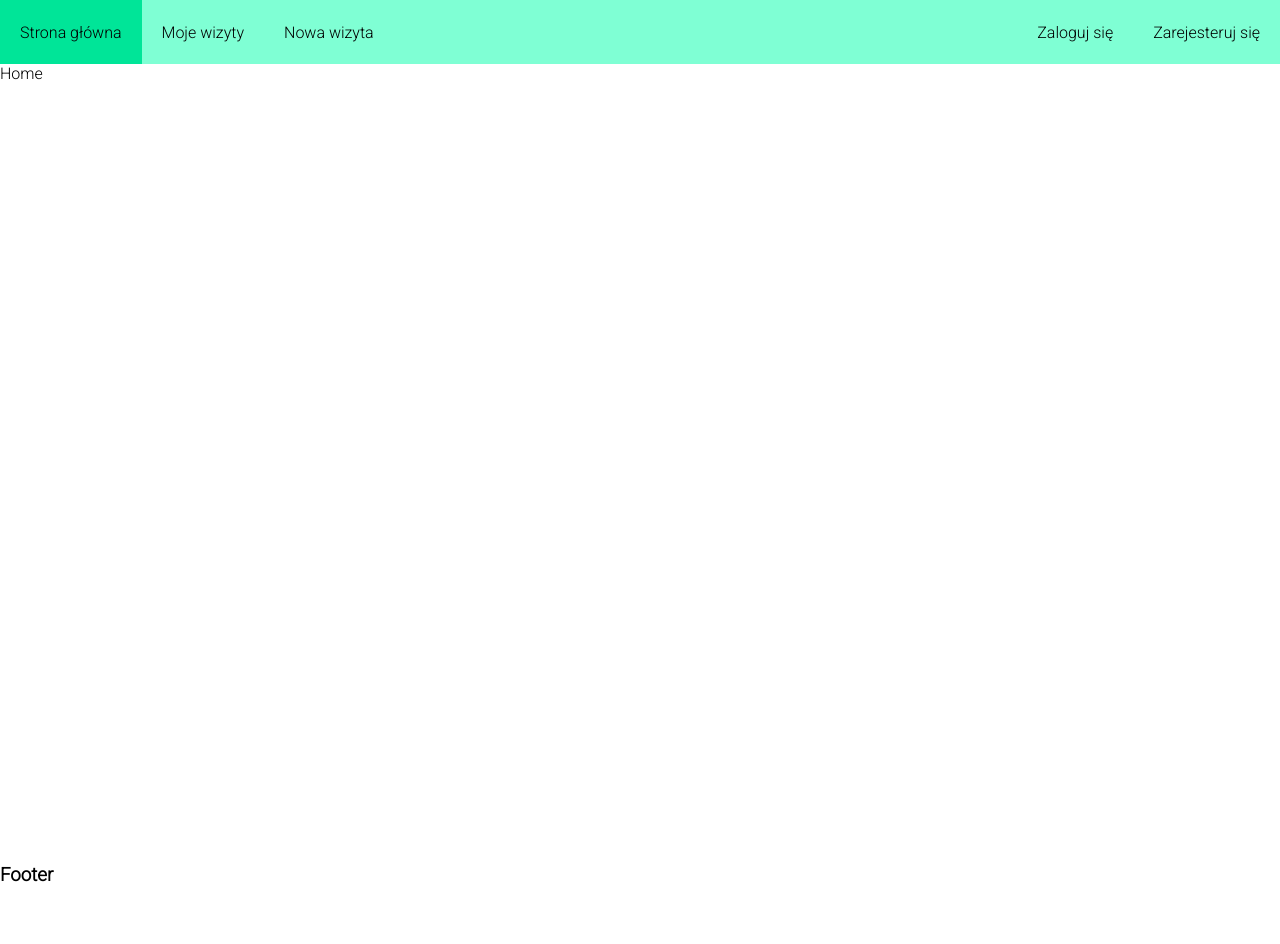
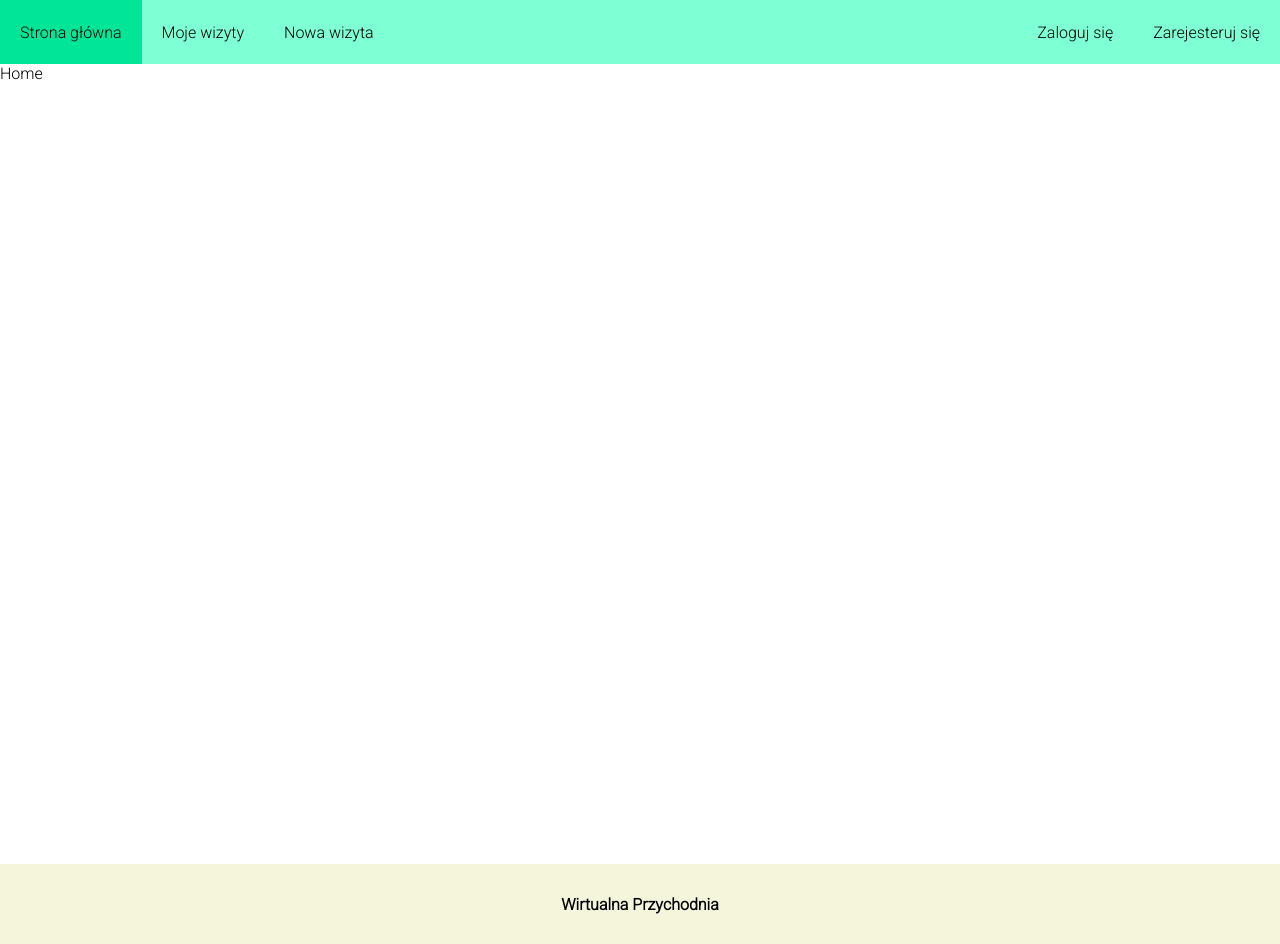
Before and after one commit to michalrusak/Wirtualna-przychodnia, a React (Create React App) app: page / in a window 1280 px wide. Before the commit the page ends 886 px from the top, so only its background shows below. Built offline with nearby package versions, Linux system fonts and the light colour scheme.

Commit message:
Add footer

```diff
--- /dev/null
+++ b/src/components/authUser/AuthUser.tsx
@@ -0,0 +1,5 @@
+const AuthUser = () => {
+  return <div>Auth</div>;
+};
+
+export default AuthUser;
--- /dev/null
+++ b/src/components/footer/Footer.scss
@@ -0,0 +1,7 @@
+@import "../../styles/main.scss";
+.footer {
+  @extend .flex-center;
+  width: 100%;
+  height: 10vh;
+  background-color: $beige-color;
+}
--- a/src/components/footer/Footer.tsx
+++ b/src/components/footer/Footer.tsx
@@ -1,7 +1,11 @@
+import "./Footer.scss";
+
 const Footer = () => {
   return (
     <>
-      <h3>Footer</h3>
+      <div className="footer">
+        <h4 className="footer__title">Wirtualna Przychodnia</h4>
+      </div>
     </>
   );
 };
```
